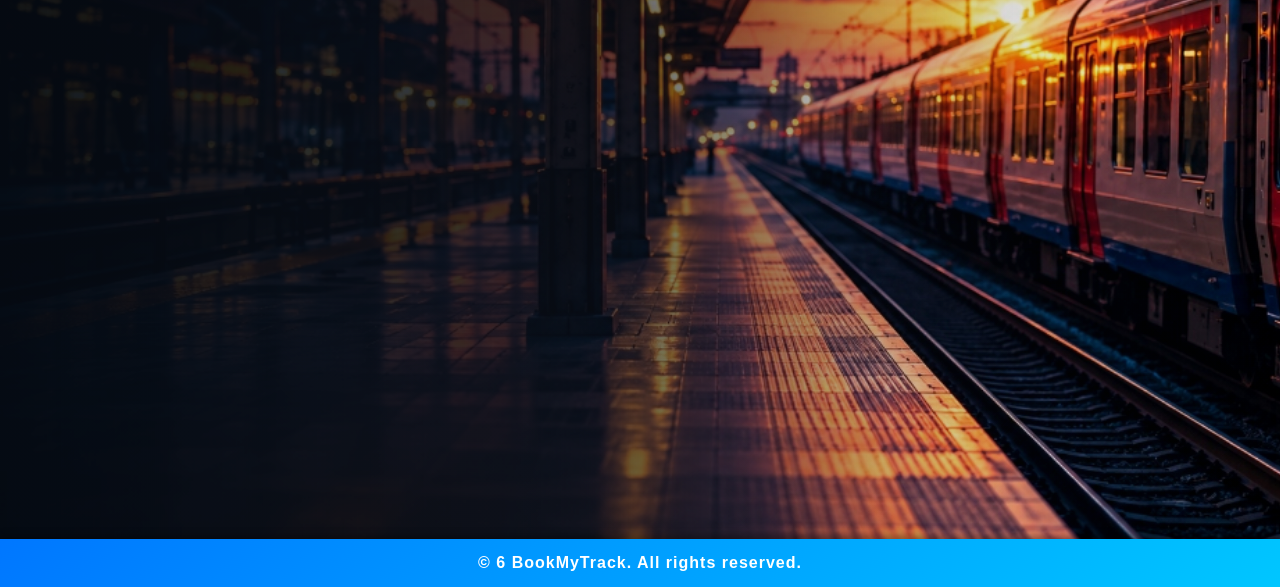
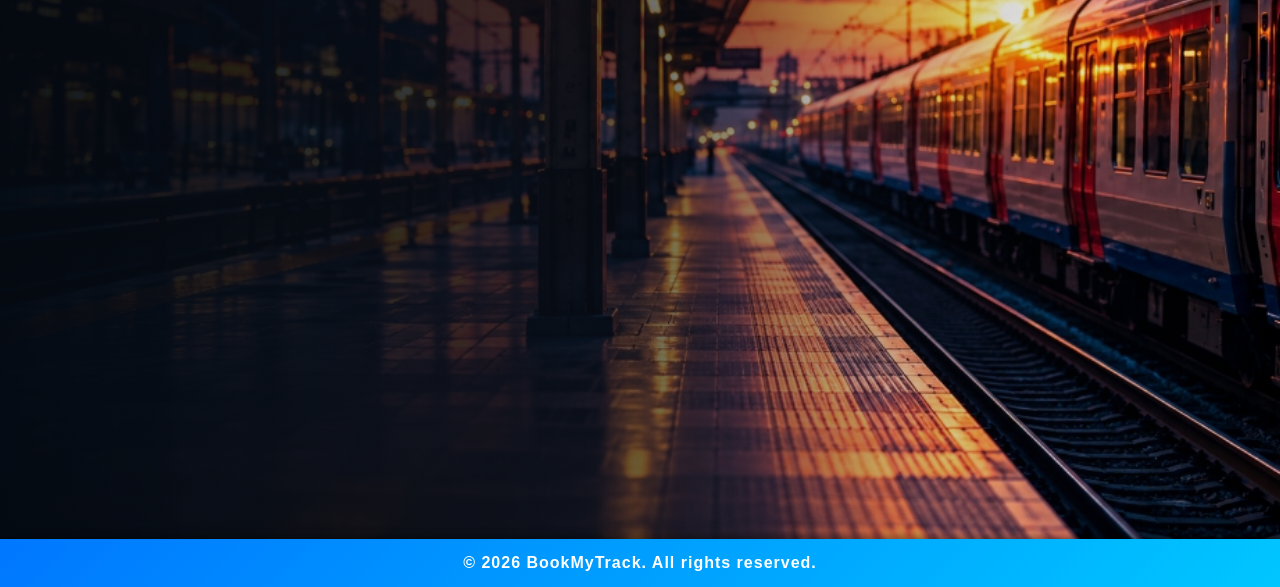
Before and after one commit to AdilSk7/BookMyTrack, a website: page frontend/mybookings.html in a window 1280 px wide. Shown: the part 213-800 px from the top of the page. Drawn offline with Linux system fonts and the light colour scheme; no server answers; sample sign-in values are in the browser's storage.

Commit message:
new commit

```diff
--- a/frontend/mybookings.html
+++ b/frontend/mybookings.html
@@ -40,7 +40,7 @@
     <div id="bookingsList">Loading your bookings...</div>
   </div>
 
-  <footer>&copy; 6 BookMyTrack. All rights reserved.</footer>
+  <footer>&copy; 2026 BookMyTrack. All rights reserved.</footer>
 
   <script>
     const user = JSON.parse(localStorage.getItem('user') || 'null');
```
